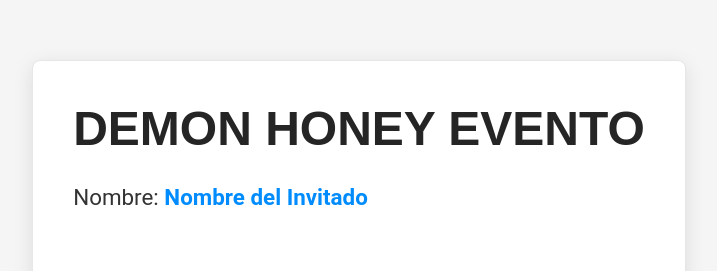
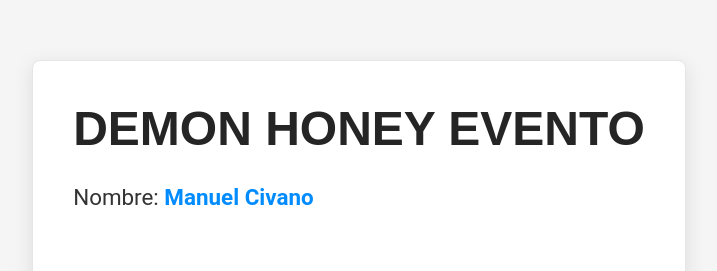
Before and after one commit to kenzoquento/QR-Demon-Honey-MC.github.io, a plain HTML site: page index.html in a window 1280 px wide. Shown: the part 134-405 px from the top of the page, without its empty margins (281-998 px from the left). Drawn offline with Linux system fonts and the light colour scheme.

Commit message:
Update index.html

```diff
--- a/index.html
+++ b/index.html
@@ -101,7 +101,7 @@
 		<h1>Demon Honey Evento</h1>
 		<p>
 			<!-- Reemplaza la URL del archivo de Google Sheets con la URL real de tu archivo -->
-			Nombre: <strong><a href="https://docs.google.com/spreadsheets/d/1RM4vAkt48pV_iFcX-iiXbKVzwCXwkZnnAU88FZRr3N8/edit?usp=sharing">Nombre del Invitado</a></strong>
+			Nombre: <strong><a href="https://docs.google.com/spreadsheets/d/1RM4vAkt48pV_iFcX-iiXbKVzwCXwkZnnAU88FZRr3N8/edit?usp=sharing">Manuel Civano</a></strong>
 		</p>
 		<div class="aprobado">Aprobado</div>
 		<div class="location">Palermo, Buenos Aires</div>
```
